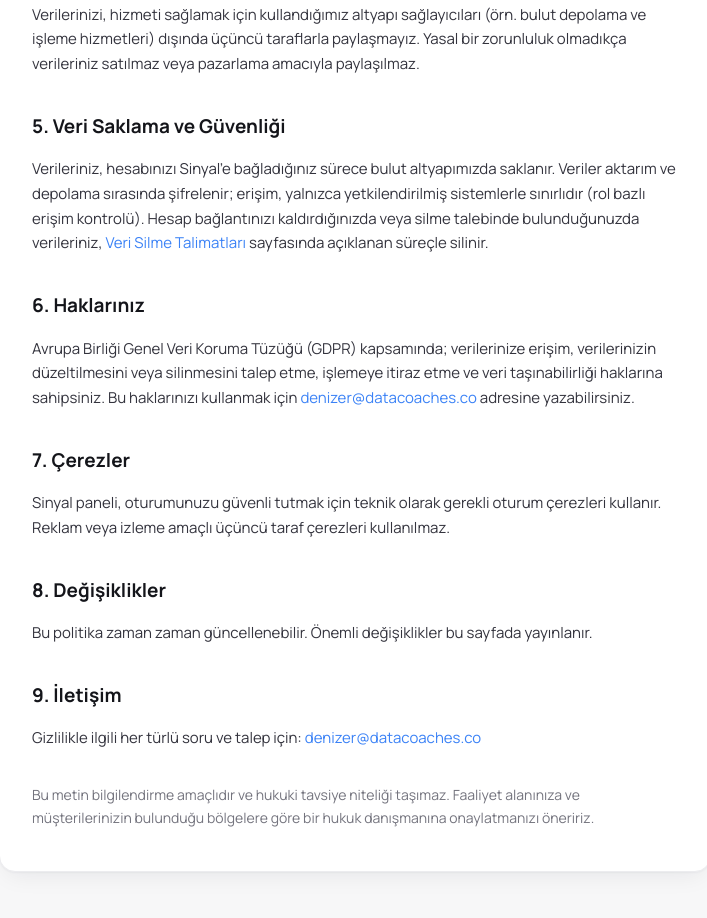
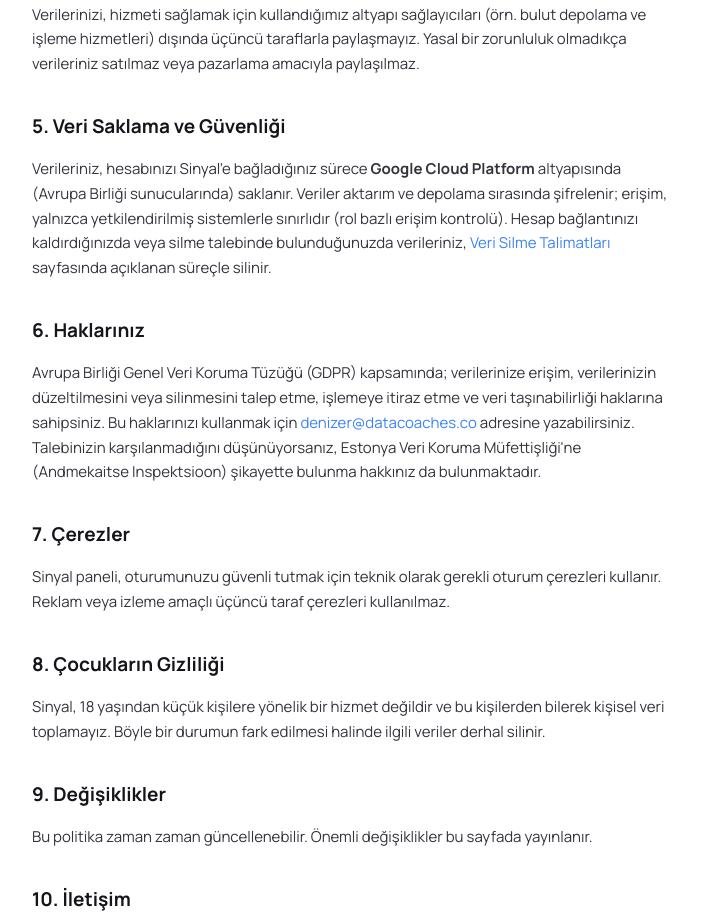
Before and after one commit to datacoaches/sinyal-site, a plain HTML site: page privacy.html in a window 1280 px wide. Shown: the part 1001-1919 px from the top of the page, without its empty margins (285-992 px from the left). Drawn offline with Linux system fonts and the light colour scheme.

Commit message:
docs(privacy): şikayet hakkı, çocukların gizliliği ve altyapı sağlayıcısı eklendi
Rakip ürünlerin (heybooster.ai, orphex.co) gizlilik politikalarıyla
karşılaştırma sonrası eksik görülen 3 madde eklendi: Estonya Veri Koruma
Müfettişliği'ne şikayet hakkı, 18 yaş altı kullanıcılar maddesi, ve
altyapı sağlayıcısının (Google Cloud Platform) açıkça belirtilmesi.

Co-Authored-By: Claude Sonnet 5 <noreply@anthropic.com>
Claude-Session: https://claude.ai/code/session_01StPiHg29ic7GEa9FDqA4To

```diff
--- a/privacy.html
+++ b/privacy.html
@@ -46,18 +46,21 @@
     <p>Verilerinizi, hizmeti sağlamak için kullandığımız altyapı sağlayıcıları (örn. bulut depolama ve işleme hizmetleri) dışında üçüncü taraflarla paylaşmayız. Yasal bir zorunluluk olmadıkça verileriniz satılmaz veya pazarlama amacıyla paylaşılmaz.</p>
 
     <h2>5. Veri Saklama ve Güvenliği</h2>
-    <p>Verileriniz, hesabınızı Sinyal'e bağladığınız sürece bulut altyapımızda saklanır. Veriler aktarım ve depolama sırasında şifrelenir; erişim, yalnızca yetkilendirilmiş sistemlerle sınırlıdır (rol bazlı erişim kontrolü). Hesap bağlantınızı kaldırdığınızda veya silme talebinde bulunduğunuzda verileriniz, <a href="data-deletion.html">Veri Silme Talimatları</a> sayfasında açıklanan süreçle silinir.</p>
+    <p>Verileriniz, hesabınızı Sinyal'e bağladığınız sürece <strong>Google Cloud Platform</strong> altyapısında (Avrupa Birliği sunucularında) saklanır. Veriler aktarım ve depolama sırasında şifrelenir; erişim, yalnızca yetkilendirilmiş sistemlerle sınırlıdır (rol bazlı erişim kontrolü). Hesap bağlantınızı kaldırdığınızda veya silme talebinde bulunduğunuzda verileriniz, <a href="data-deletion.html">Veri Silme Talimatları</a> sayfasında açıklanan süreçle silinir.</p>
 
     <h2>6. Haklarınız</h2>
-    <p>Avrupa Birliği Genel Veri Koruma Tüzüğü (GDPR) kapsamında; verilerinize erişim, verilerinizin düzeltilmesini veya silinmesini talep etme, işlemeye itiraz etme ve veri taşınabilirliği haklarına sahipsiniz. Bu haklarınızı kullanmak için <a href="mailto:denizer@datacoaches.co">denizer@datacoaches.co</a> adresine yazabilirsiniz.</p>
+    <p>Avrupa Birliği Genel Veri Koruma Tüzüğü (GDPR) kapsamında; verilerinize erişim, verilerinizin düzeltilmesini veya silinmesini talep etme, işlemeye itiraz etme ve veri taşınabilirliği haklarına sahipsiniz. Bu haklarınızı kullanmak için <a href="mailto:denizer@datacoaches.co">denizer@datacoaches.co</a> adresine yazabilirsiniz. Talebinizin karşılanmadığını düşünüyorsanız, Estonya Veri Koruma Müfettişliği'ne (Andmekaitse Inspektsioon) şikayette bulunma hakkınız da bulunmaktadır.</p>
 
     <h2>7. Çerezler</h2>
     <p>Sinyal paneli, oturumunuzu güvenli tutmak için teknik olarak gerekli oturum çerezleri kullanır. Reklam veya izleme amaçlı üçüncü taraf çerezleri kullanılmaz.</p>
 
-    <h2>8. Değişiklikler</h2>
+    <h2>8. Çocukların Gizliliği</h2>
+    <p>Sinyal, 18 yaşından küçük kişilere yönelik bir hizmet değildir ve bu kişilerden bilerek kişisel veri toplamayız. Böyle bir durumun fark edilmesi halinde ilgili veriler derhal silinir.</p>
+
+    <h2>9. Değişiklikler</h2>
     <p>Bu politika zaman zaman güncellenebilir. Önemli değişiklikler bu sayfada yayınlanır.</p>
 
-    <h2>9. İletişim</h2>
+    <h2>10. İletişim</h2>
     <p>Gizlilikle ilgili her türlü soru ve talep için: <a href="mailto:denizer@datacoaches.co">denizer@datacoaches.co</a></p>
 
     <p class="muted" style="margin-top:32px;">Bu metin bilgilendirme amaçlıdır ve hukuki tavsiye niteliği taşımaz. Faaliyet alanınıza ve müşterilerinizin bulunduğu bölgelere göre bir hukuk danışmanına onaylatmanızı öneririz.</p>
```
